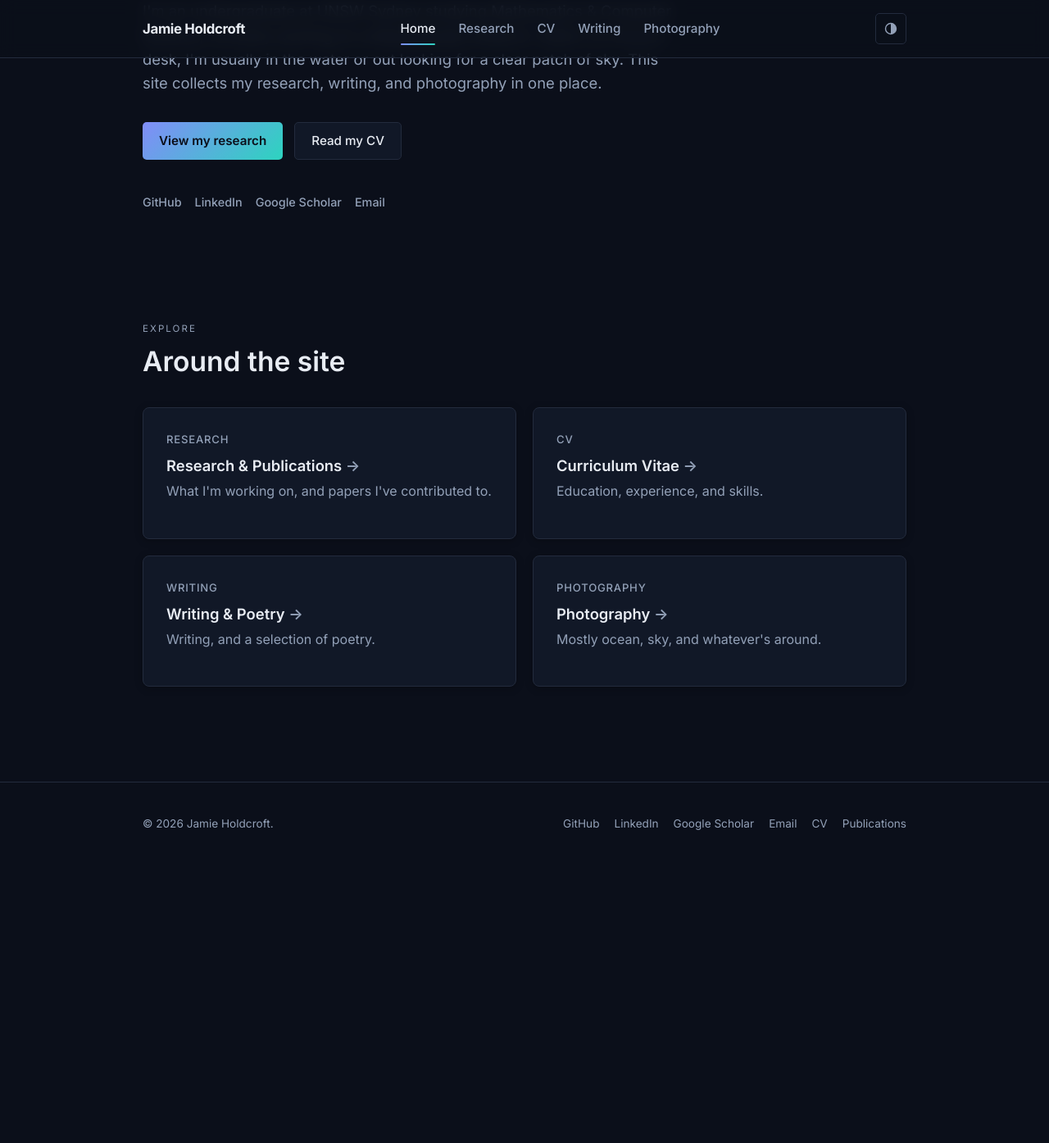
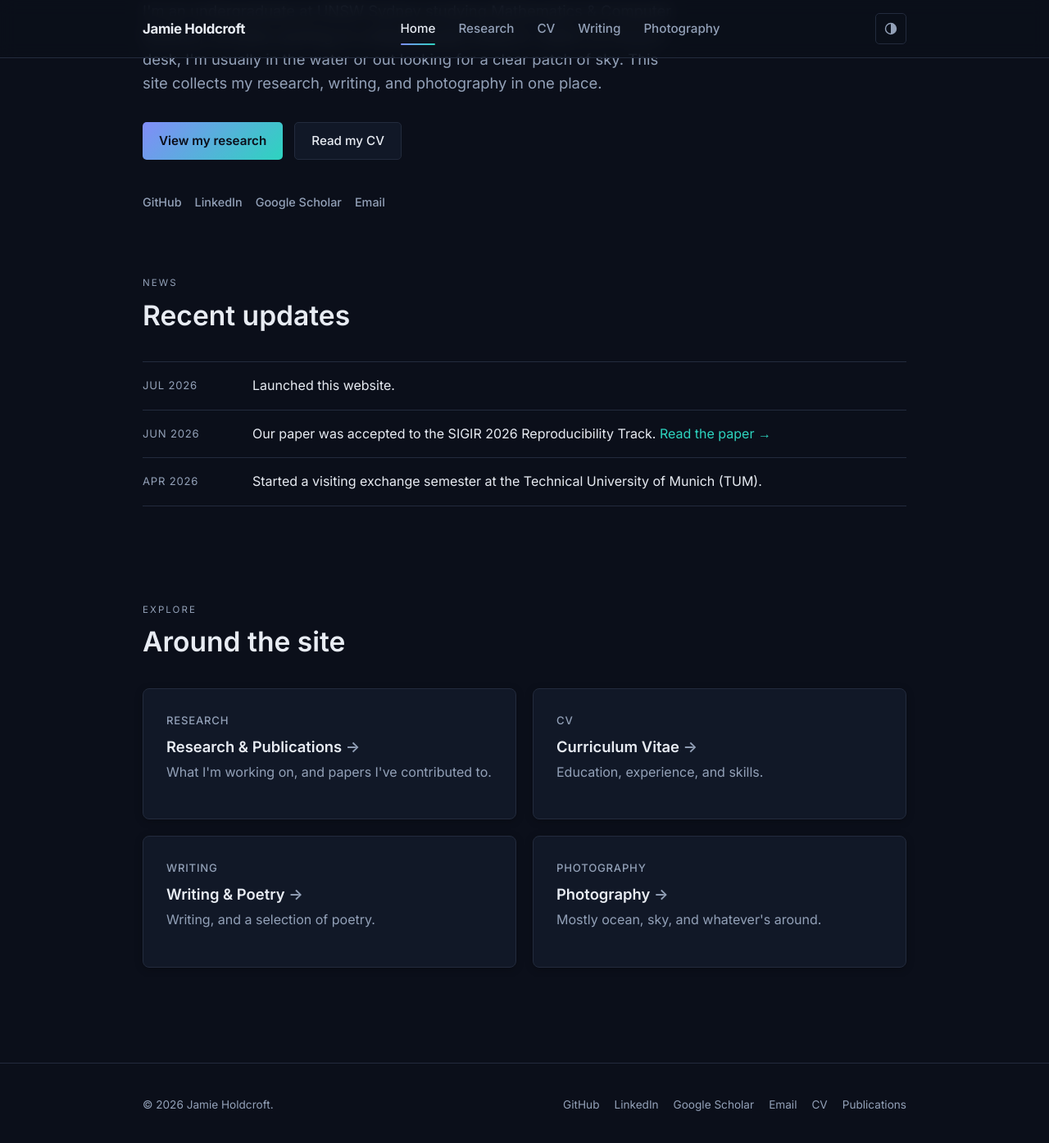
Before and after one commit to JamieHoldcroft/jamieholdcroft.github.io, a Jekyll site: the page built from index.html, in a window 1280 px wide and 1400 px high, scrolled down 367 px. Shown: the top 1395 px of the window at 82% size. Built offline with Jekyll 4.4.1, drawn with Linux system fonts in a browser that asks for light colours; before the commit the page ends 1424 px from its top, so only the background shows below that.

Commit message:
Add homepage News section for dated announcements
- New _data/news.yml holds dated news items (date, text, optional
  link/link_text), editable via GitHub
- Homepage renders them sorted newest-first as a clean date | text list,
  placed under the intro and above the site navigation cards

```diff
--- /dev/null
+++ b/_data/news.yml
@@ -0,0 +1,10 @@
+# Add news announcements here — newest can go anywhere, they're sorted by date.
+# Each entry: a date, some text, and an optional link (+ optional link_text).
+- date: 2026-07-11
+  text: "Launched this website."
+- date: 2026-06-01
+  text: "Our paper was accepted to the SIGIR 2026 Reproducibility Track."
+  link: "https://dl.acm.org/doi/10.1145/3805712.3808566"
+  link_text: "Read the paper"
+- date: 2026-04-01
+  text: "Started a visiting exchange semester at the Technical University of Munich (TUM)."
--- a/css/style.css
+++ b/css/style.css
@@ -365,6 +365,31 @@ h1.literary-heading {
   .pub-venue { margin-bottom: 8px; }
 }
 
+/* ---------- News list ----------
+   Dated announcements — date column on the left, text on the right. */
+.news-list { list-style: none; margin: 0; padding: 0; }
+.news-item {
+  display: grid;
+  grid-template-columns: 110px 1fr;
+  gap: 24px;
+  padding: 16px 0;
+  border-bottom: 1px solid var(--border);
+}
+.news-item:first-child { border-top: 1px solid var(--border); }
+.news-date {
+  color: var(--text-muted);
+  font-size: 0.82rem;
+  text-transform: uppercase;
+  letter-spacing: 0.06em;
+  padding-top: 2px;
+  white-space: nowrap;
+}
+.news-text { color: var(--text); }
+
+@media (max-width: 640px) {
+  .news-item { grid-template-columns: 1fr; gap: 4px; }
+}
+
 /* ---------- Writing ----------
    Literary-journal treatment: no cards, serif typography, a narrow
    centered column, minimal underline tabs instead of filled pills. */
--- a/index.html
+++ b/index.html
@@ -26,6 +26,26 @@ description: "Jamie Holdcroft — undergraduate researcher studying Mathematics
     </div>
   </div>
 </section>
+
+{% if site.data.news and site.data.news.size > 0 %}
+<section class="section" style="padding-top: 0;">
+  <div class="container">
+    <div class="section-head">
+      <span class="eyebrow">News</span>
+      <h2>Recent updates</h2>
+    </div>
+    <ul class="news-list">
+      {% assign news_items = site.data.news | sort: "date" | reverse %}
+      {% for item in news_items %}
+      <li class="news-item">
+        <span class="news-date">{{ item.date | date: "%b %Y" }}</span>
+        <span class="news-text">{{ item.text }}{% if item.link %} <a href="{{ item.link }}" target="_blank" rel="noopener">{{ item.link_text | default: "Read more" }} →</a>{% endif %}</span>
+      </li>
+      {% endfor %}
+    </ul>
+  </div>
+</section>
+{% endif %}
 
 <section class="section">
   <div class="container">
```
